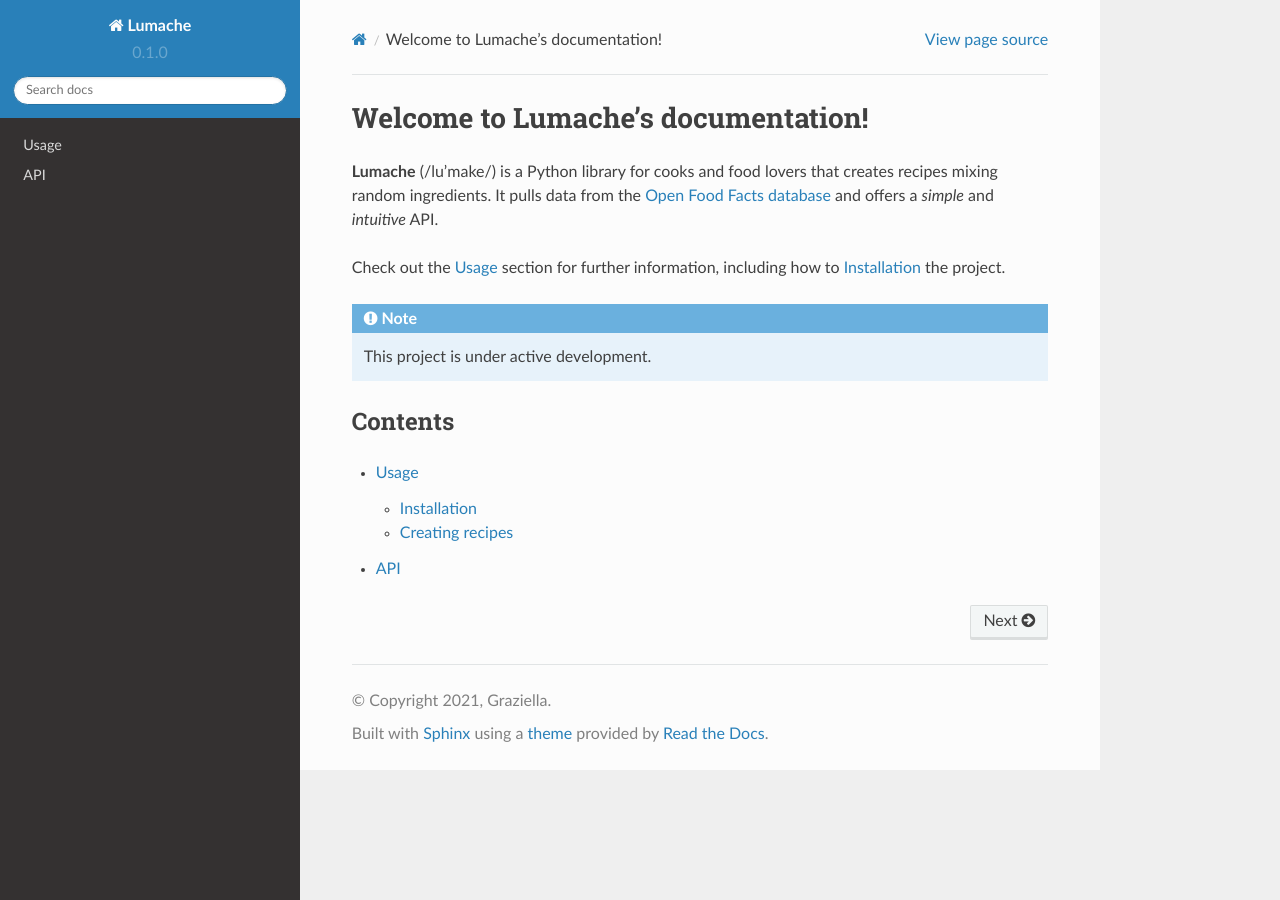
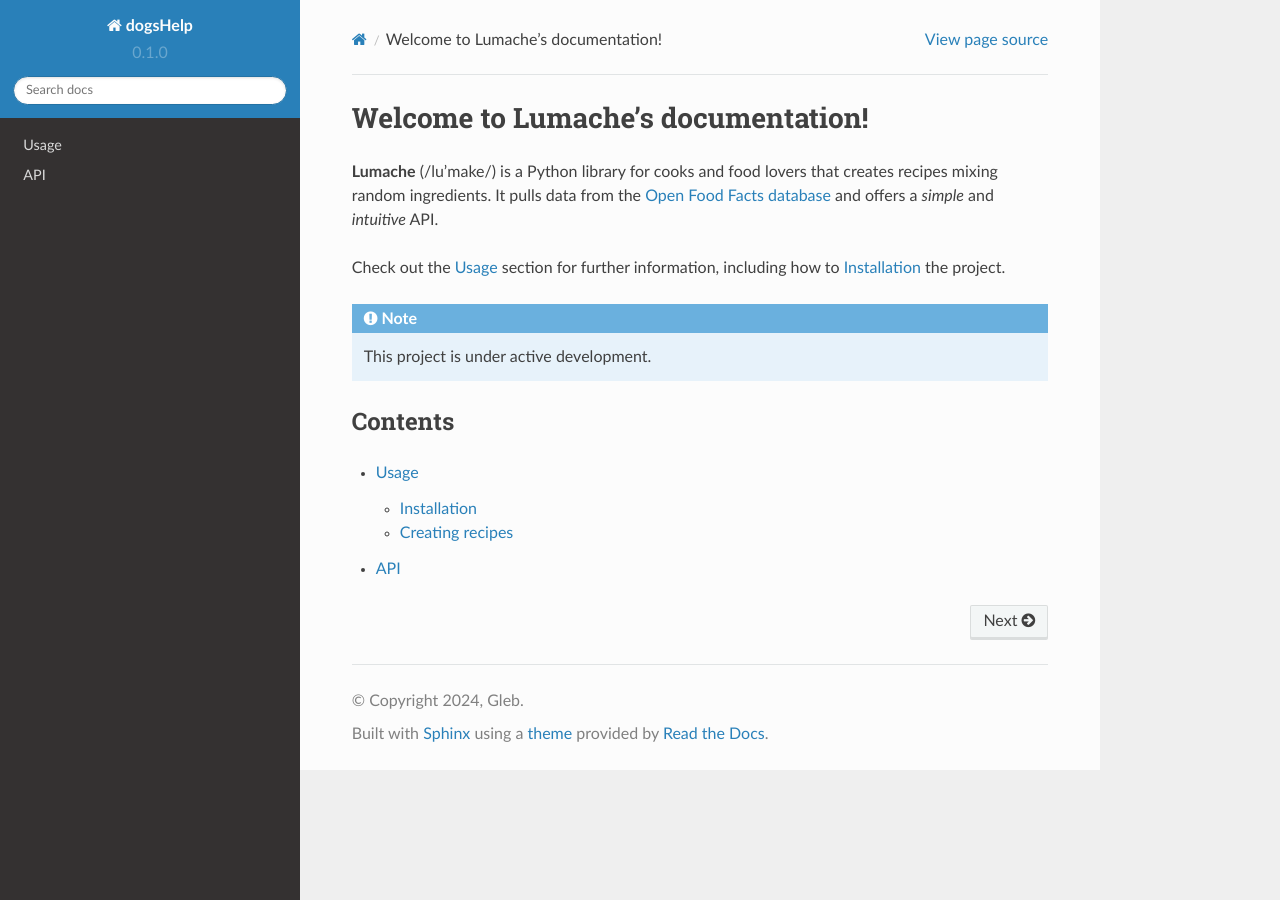
Before and after one commit to Astrof123/dogsHelpRead, a Sphinx documentation site: the page built from docs/source/index.rst, in a window 1280 px wide. Built offline with Sphinx 7.4.7 and the Read the Docs theme 2.0.0, drawn with Linux system fonts in a browser that asks for light colours.

Commit message:
Update conf.py

```diff
--- a/docs/source/conf.py
+++ b/docs/source/conf.py
@@ -2,9 +2,9 @@
 
 # -- Project information
 
-project = 'Lumache'
-copyright = '2021, Graziella'
-author = 'Graziella'
+project = 'dogsHelp'
+copyright = '2024, Gleb'
+author = 'Gleb'
 
 release = '0.1'
 version = '0.1.0'
```
